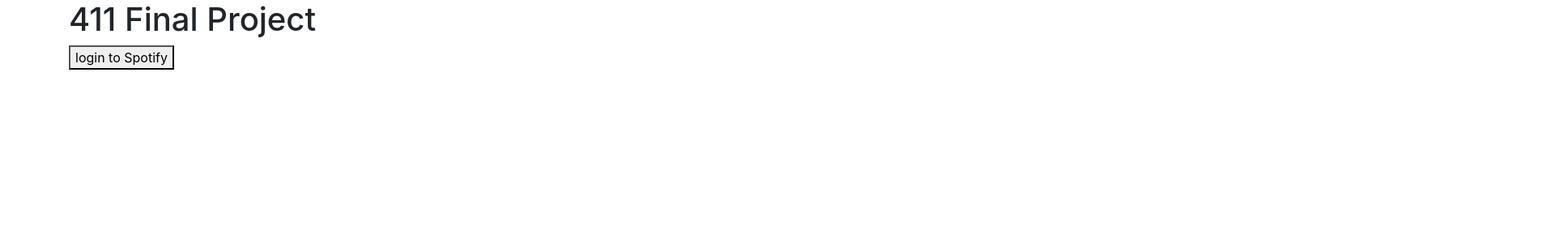
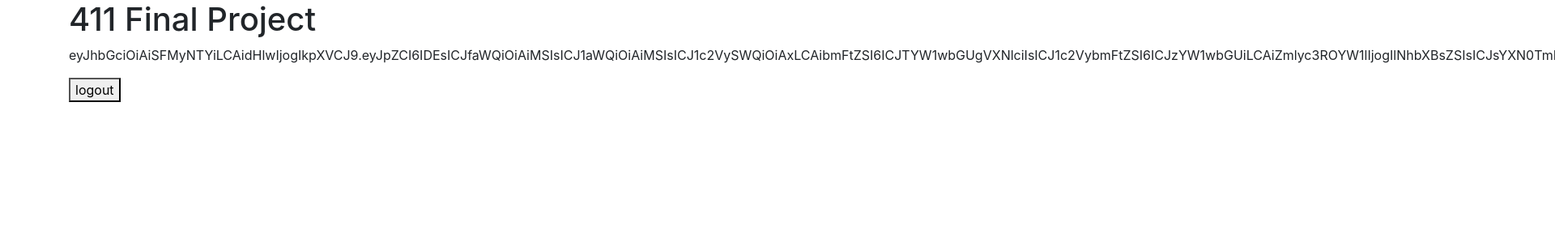
Before and after one commit to skarim9/411_Project, a React (Create React App) app in the folder final-dotnet-react/ClientApp/: page / in a window 1280 px wide. Shown: the top 300 px of the page at 81% size, 1920 px wide, since content can reach past the window. Built offline with nearby package versions, Linux system fonts and the light colour scheme; sample sign-in values are in the browser's storage.

Commit message:
cleanup/logout

```diff
--- a/final-dotnet-react/ClientApp/src/components/Callback.js
+++ b/final-dotnet-react/ClientApp/src/components/Callback.js
@@ -34,6 +34,8 @@ export class Callback extends Component {
             .catch((err) => {
                 console.log(err);
             });
+
+        window.location.href = '/';
 	}
 
     render() {
--- a/final-dotnet-react/ClientApp/src/components/Spotify.js
+++ b/final-dotnet-react/ClientApp/src/components/Spotify.js
@@ -2,6 +2,12 @@ import React, { Component } from 'react';
 
 export class Spotify extends Component {
     static displayName = Spotify.name;
+
+    logout = () => {
+        localStorage.removeItem('spotify_access_token');
+        localStorage.removeItem('spotify_auth_code');
+        window.location.href = '/';
+    };
 
     login = () => {
         const clientId = '2f3a2522636a462bacba59f79acfe305';
@@ -17,13 +23,14 @@ export class Spotify extends Component {
     };
 
     render() {
-        localStorage.removeItem('spotify_auth_code');
-        const spotifyAuthCode = localStorage.getItem('spotify_auth_code');
+        //localStorage.removeItem('spotify_auth_code');
+        const spotifyAuthToken = localStorage.getItem('spotify_access_token');
 
         return (
             <div>
-                {!spotifyAuthCode && <button onClick={this.login}>login to Spotify</button>}
-                {spotifyAuthCode && <p>{spotifyAuthCode}</p>}
+                {!spotifyAuthToken && <button onClick={this.login}>login to Spotify</button>}
+                {spotifyAuthToken && <p>{spotifyAuthToken}</p>}
+                <button onClick={this.logout}>logout</button>
             </div>
         );
     }
```
